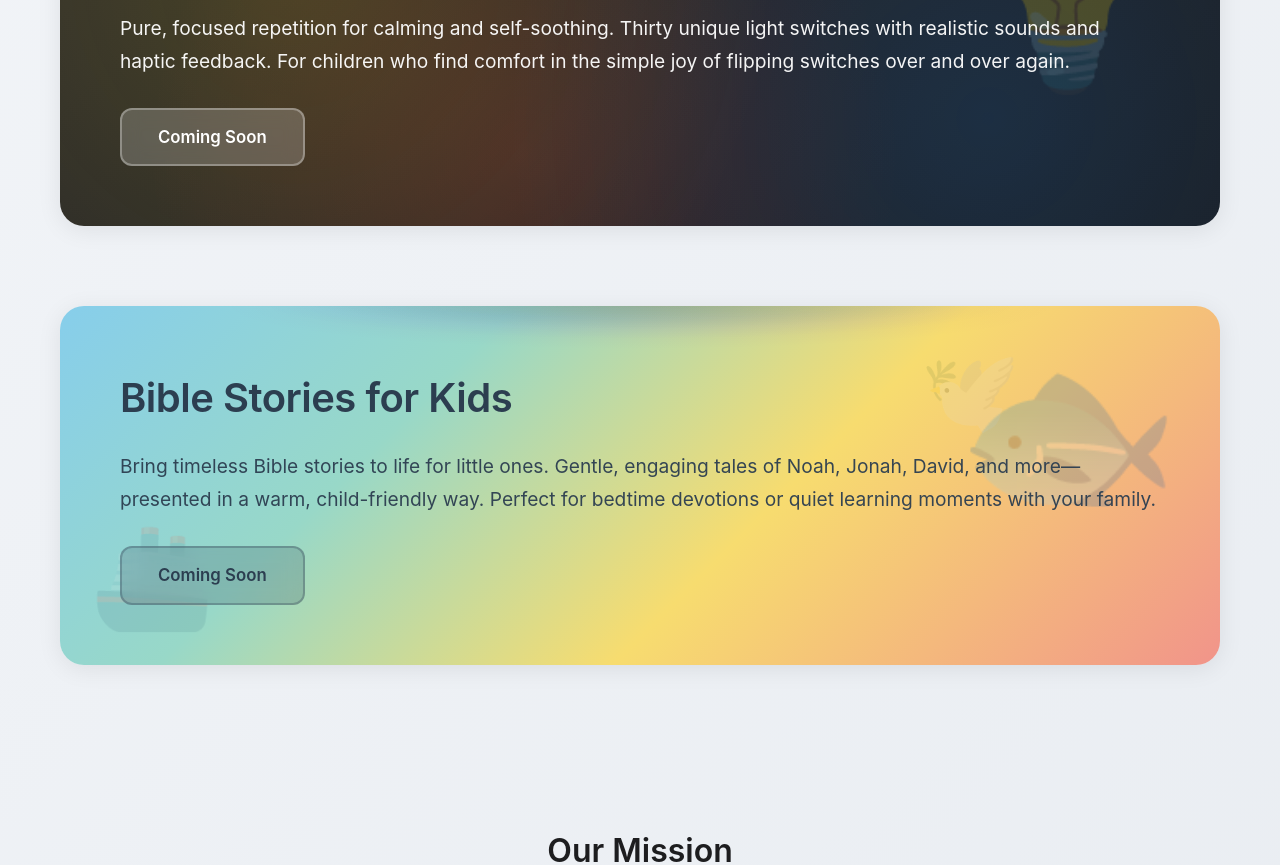
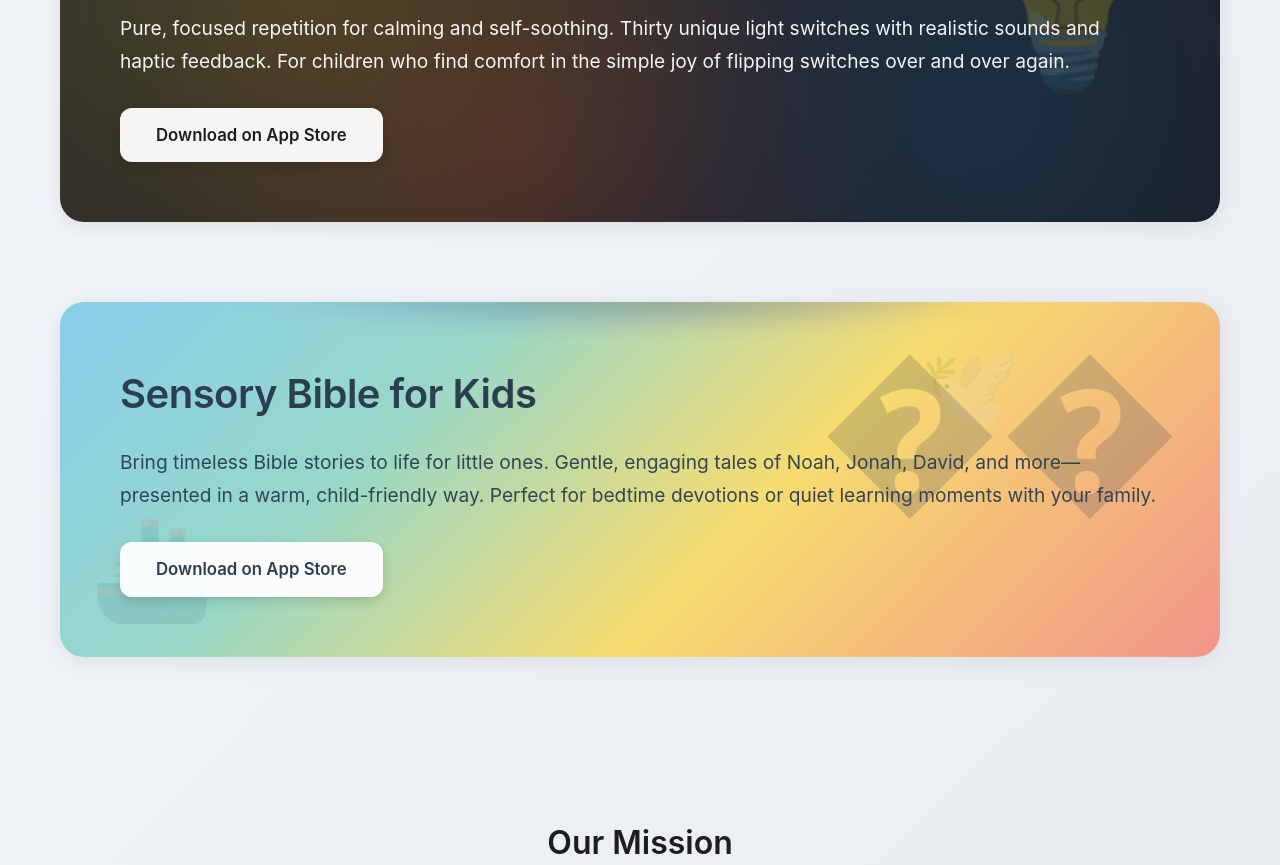
Before and after one commit to TheBaesed/indep-site, a plain HTML site: page index.html in a window 1280 px wide. Shown: the part 1459-2324 px from the top of the page. Drawn offline with Linux system fonts and the light colour scheme.

Commit message:
Update index.html

```diff
--- a/index.html
+++ b/index.html
@@ -171,7 +171,7 @@
         }
 
         .bible-app::after {
-            content: '🐟';
+            content: '��';
             position: absolute;
             font-size: 180px;
             opacity: 0.2;
@@ -202,10 +202,9 @@
             color: #2c3e50;
         }
 
-        .bible-app .coming-soon-badge {
-            background: rgba(44,62,80,0.2);
+        .bible-app .app-store-btn {
+            background: rgba(255,255,255,0.95);
             color: #2c3e50;
-            border: 2px solid rgba(44,62,80,0.3);
         }
 
         .app-card h2 {
@@ -239,18 +238,6 @@
             background: white;
             transform: translateY(-2px);
             box-shadow: 0 6px 20px rgba(0,0,0,0.2);
-        }
-
-        .coming-soon-badge {
-            display: inline-block;
-            background: rgba(255,255,255,0.2);
-            color: white;
-            padding: 14px 36px;
-            border-radius: 12px;
-            font-weight: 600;
-            font-size: 1.05rem;
-            border: 2px solid rgba(255,255,255,0.3);
-            backdrop-filter: blur(10px);
         }
 
         .brand-section {
@@ -398,7 +385,7 @@
             <div class="app-content">
                 <h2>Sensory Switch Wall - Light Switch Play</h2>
                 <p>Pure, focused repetition for calming and self-soothing. Thirty unique light switches with realistic sounds and haptic feedback. For children who find comfort in the simple joy of flipping switches over and over again.</p>
-                <span class="coming-soon-badge">Coming Soon</span>
+                <a href="https://apps.apple.com/us/app/sensory-switch-wall/id6757727026" class="app-store-btn">Download on App Store</a>
             </div>
         </div>
 
@@ -406,9 +393,9 @@
             <span class="ark-icon">🚢</span>
             <span class="dove-icon">🕊️</span>
             <div class="app-content">
-                <h2>Bible Stories for Kids</h2>
+                <h2>Sensory Bible for Kids</h2>
                 <p>Bring timeless Bible stories to life for little ones. Gentle, engaging tales of Noah, Jonah, David, and more—presented in a warm, child-friendly way. Perfect for bedtime devotions or quiet learning moments with your family.</p>
-                <span class="coming-soon-badge">Coming Soon</span>
+                <a href="https://apps.apple.com/us/app/sensory-bible-for-kids/id6757763281" class="app-store-btn">Download on App Store</a>
             </div>
         </div>
     </div>
```
